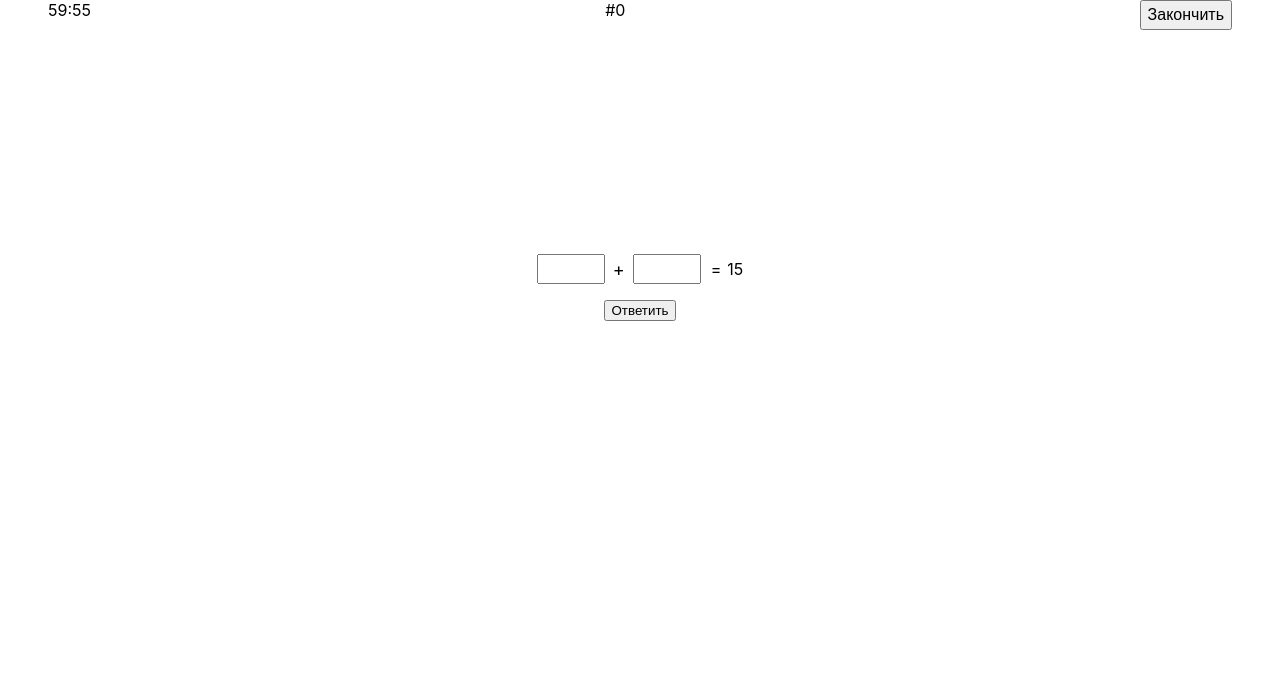
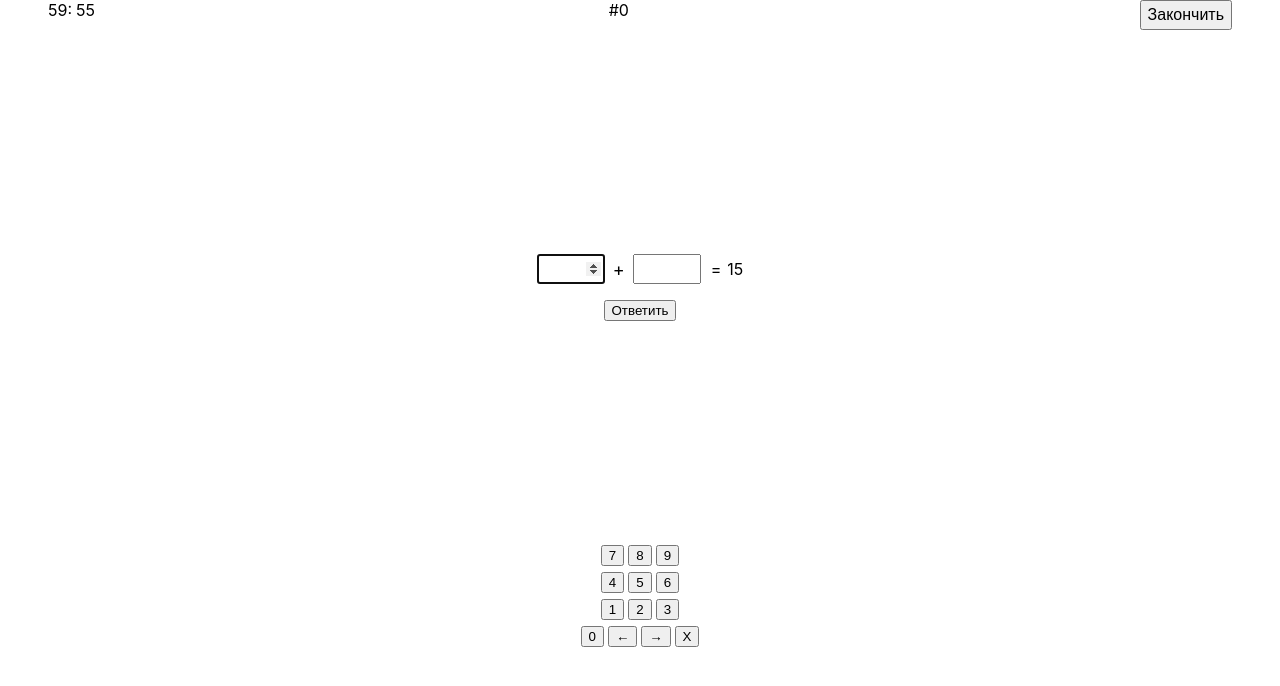
Before and after one commit to sovakrya/quiz, a React (Create React App) app: page /game in a window 1280 px wide. Shown: the top 686 px of the page. Built offline with nearby package versions, Linux system fonts and the light colour scheme.

Commit message:
added layout for onscreen keyboard

```diff
--- a/src/components/SetingsGame.tsx
+++ b/src/components/SetingsGame.tsx
@@ -1,6 +1,5 @@
 import { useState } from "react";
 import "../styles/SetingsGame.css";
-import { Game } from "../game";
 
 
 export default function SetingsGame() {
--- a/src/components/TheGame.tsx
+++ b/src/components/TheGame.tsx
@@ -21,18 +21,20 @@ export default function TheGame() {
   const [exampleState, setExampleState] = useState(example);
   const [timerState, setTimerState] = useState(window.game.timer);
   const exampleElements = useRef<HTMLDivElement | null>(null);
+  const interval = useRef<null | ReturnType<typeof setTimeout>>(null);
 
   useEffect(() => {
     if (timerState >= 0) {
-      setTimeout(() => {
+      interval.current = setTimeout(() => {
         setTimerState((timerState) => timerState - 1000);
         window.game.saveTimer(timerState);
       }, 1000);
     }
 
-    if(timerState <= 0){
-      window.game.restartGame()
-      alert("time is up!")
+    if (timerState <= 0) {
+      window.game.restartGame();
+      clearInterval(interval.current!);
+      alert("time is up!");
     }
   }, [timerState]);
 
@@ -88,7 +90,8 @@ export default function TheGame() {
     alert("you completed the game!");
     window.game.saveDate();
     window.game.restartGame();
-     navigate("/")
+    clearInterval(interval.current!);
+    navigate("/");
   }
 
   function createNewTask() {
@@ -104,13 +107,24 @@ export default function TheGame() {
     }
   }
 
+  function focusForward(event: React.MouseEvent<Element, MouseEvent>) {
+    event.preventDefault()
+    const selectedElIdx = Array.from(exampleElements.current?.children!).indexOf(document.activeElement!)
+    if(selectedElIdx === -1){
+      Array.from(exampleElements.current?.children!)[0].focus()
+    }
+    const selectedInputIdx = Array.from(exampleElements.current?.children!).indexOf(document.activeElement)
+
+    console.log(exampleElements)
+
+  }
 
   return (
     <div className="game-main-box">
       <div className="header-box">
-        <div>
-          <span>{Math.floor(timerState / 1000 /60)}:</span>
-          <span>{Math.floor(timerState / 1000 % 60)}</span>
+        <div className="timer-box">
+          <span>{Math.floor(timerState / 1000 / 60)}:</span>
+          <span>{Math.floor((timerState / 1000) % 60)}</span>
         </div>
         <span>#{countTask}</span>
 
@@ -122,8 +136,13 @@ export default function TheGame() {
       <div className="game-content-box">
         <div className="example-box">
           <div className="example-wrapper" ref={exampleElements}>
-            {exampleState.map((val) => {
+            {exampleState.map((val, idx) => {
               if (typeof val === "number") {
+                if (idx === 0) {
+                  return (
+                    <input type="number" className="example-input" autoFocus/>
+                  );
+                }
                 return <input type="number" className="example-input" />;
               }
 
@@ -131,6 +150,8 @@ export default function TheGame() {
                 return <span className="example-sign">{val}</span>;
               }
             })}
+
+
           </div>
 
           <div className="example-result-box">
@@ -156,6 +177,32 @@ export default function TheGame() {
           <></>
         )}
       </div>
+
+      <div className="onscreen-keyboard-box">
+        <div className="onscreen-keyboard-btn-box">
+          <button>7</button>
+          <button>8</button>
+          <button>9</button>
+        </div>
+        <div className="onscreen-keyboard-btn-box">
+          <button>4</button>
+          <button>5</button>
+          <button>6</button>
+        </div>
+        <div className="onscreen-keyboard-btn-box">
+          <button>1</button>
+          <button>2</button>
+          <button>3</button>
+        </div>
+        <div className="onscreen-keyboard-btn-box">
+          <button>0</button>
+          <button>←</button>
+          <button onClick={(e) => {focusForward(e)}} autoFocus={false}>
+            →
+          </button>
+          <button>Х</button>
+        </div>
+      </div>
     </div>
   );
 }
--- a/src/game.ts
+++ b/src/game.ts
@@ -1,16 +1,18 @@
+
+
 export class Game {
   gameStorage = window.localStorage;
   operators: ("+" | "-" | "*" | "/" | "**")[] = ["+", "-"];
   difficulty: number;
   currentTask: number;
   date: null | string;
-  timer: number;
+  timer = 3600000
+
 
   constructor() {
     const storageDifficulty = this.gameStorage.getItem("difficulty");
     const storageCurrentTask = this.gameStorage.getItem("currentTask");
     const storageDate = this.gameStorage.getItem("date");
-    const storageTimer = this.gameStorage.getItem("time");
 
     if (storageDifficulty) {
       try {
@@ -40,16 +42,6 @@ export class Game {
       }
     } else {
       this.date = null;
-    }
-
-    if (storageTimer) {
-      try {
-        this.timer = JSON.parse(storageTimer);
-      } catch {
-        this.timer = 3600000;
-      }
-    } else {
-      this.timer = 3600000;
     }
   }
 
@@ -130,7 +122,7 @@ export class Game {
     this.operators = ["+", "-"];
     this.difficulty = 2;
     this.currentTask = 0;
-    this.timer = 3600000;
+    this.timer = 3600000
     this.gameStorage.setItem("operators", JSON.stringify(this.operators));
     this.gameStorage.setItem("difficulty", JSON.stringify(this.difficulty));
     this.gameStorage.setItem("currentTask", JSON.stringify(this.currentTask));
--- a/src/styles/SetingsGame.css
+++ b/src/styles/SetingsGame.css
@@ -68,3 +68,15 @@
   display: flex;
   gap: 12px;
 }
+
+.onscreen-keyboard-box{
+  display: flex;
+  flex-direction: column;
+  align-items: center;
+  gap: 6px;
+}
+
+.onscreen-keyboard-btn-box {
+  display: flex;
+  gap: 4px;
+}
--- a/src/styles/TheGame.css
+++ b/src/styles/TheGame.css
@@ -52,3 +52,9 @@
     display: flex;
     gap: 6px;
 }
+
+.timer-box {
+    display: flex;
+    gap: 4px;
+    width: 50px;
+}
```
